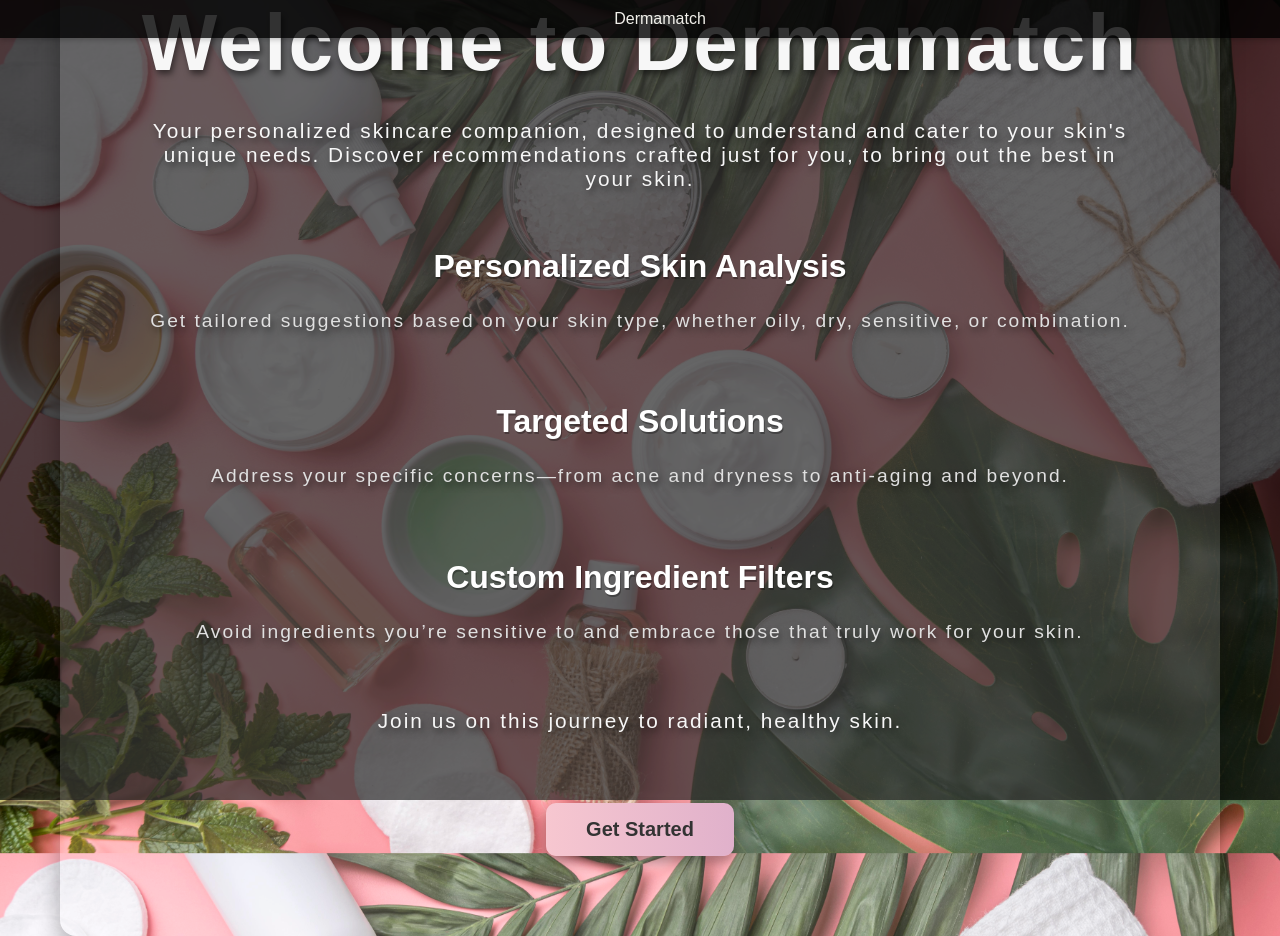
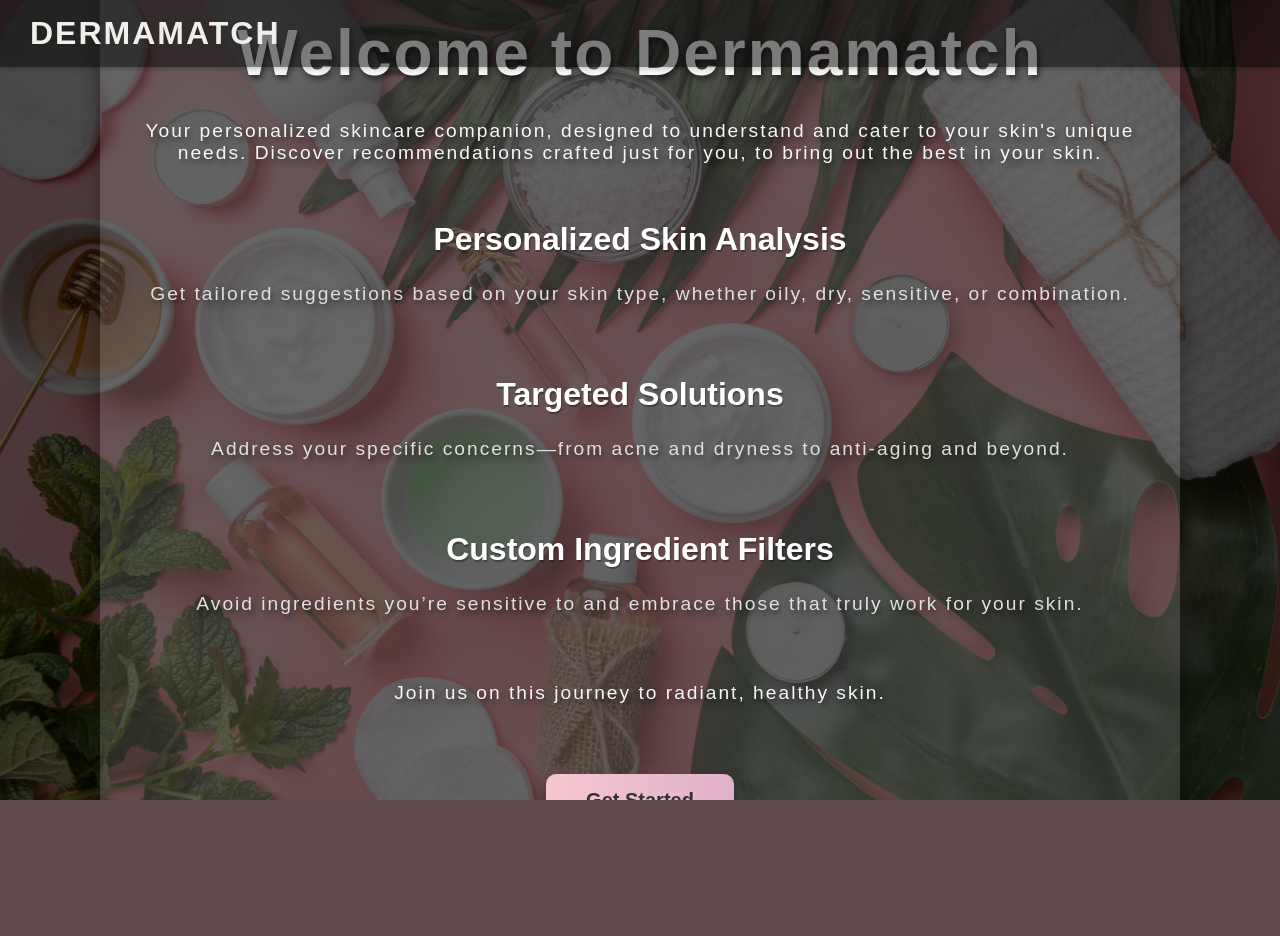
Before and after one commit to Tanushree200/Derma-Match, a Flask app: page / in a window 1280 px wide; the page is wider, and only the part inside the window is pictured. After the commit the page ends 800 px from the top of that part, so only its background shows below. Run offline with Flask 2, Linux system fonts and the light colour scheme.

Commit message:
Made Some Layout changes

```diff
--- a/static/styles1.css
+++ b/static/styles1.css
@@ -1,26 +1,34 @@
+/* Ensure body and html fill the full viewport */
+html, body {
+    height: 100%;
+    margin: 0;
+    padding: 0;
+    overflow: hidden; /* Prevent scrolling */
+}
+
 /* Landing page body styles */
 .landing-header {
-    position: fixed;
+    position: absolute;
     top: 0;
     left: 0;
     width: 100%;
-    padding: 10px 20px; /* Reduced padding */
-    background: rgba(0, 0, 0, 0.8); /* Semi-transparent */
+    padding: 15px 30px;
+    background: rgba(0, 0, 0, 0.5);
     color: #f0efe9;
     display: flex;
     align-items: center;
-    justify-content: center; /* Center-align content */
+    box-shadow: 0 2px 5px rgba(0, 0, 0, 0.2);
     z-index: 10;
-    box-shadow: 0 2px 5px rgba(0, 0, 0, 0.2);
 }
 
-.landing-header h1 {
+.landing-header .logo {
     font-size: 2em;
     font-weight: bold;
-    font-family: 'Segoe UI', Tahoma, Geneva, Verdana, sans-serif;
+    font-family: 'Montserrat', sans-serif; /* Modern font */
     text-transform: uppercase;
-    margin: 0;
+    letter-spacing: 2px;
 }
+
 /* Body styles */
 .landing-body {
     font-family: 'Poppins', Arial, sans-serif; /* Sleek font for body text */
@@ -29,46 +37,52 @@
     display: flex;
     justify-content: center;
     align-items: center;
-    height: 100vh;
+    height: 100vh; /* Full viewport height */
     margin: 0;
     padding: 0;
     color: #fff;
     text-align: center;
+    overflow: hidden; /* Prevent scrolling */
 }
 
 /* Overlay */
 .landing-overlay {
     background: rgba(0, 0, 0, 0.7); /* Darker overlay for better text contrast */
+    position: fixed; /* Fixed position to cover the entire viewport */
+    top: 0;
+    left: 0;
     width: 100%;
     height: 100%;
     display: flex;
     align-items: center;
     justify-content: center;
+    z-index: 5;
 }
 
 /* Main Container */
 .landing-container {
     background: rgba(255, 255, 255, 0.15); /* Semi-transparent for a sleek look */
-    padding: 80px; /* Spacious padding */
+    padding: 40px; /* Adjusted padding for responsiveness */
     border-radius: 16px; /* Softer corners */
     max-width: 1000px; /* Larger container */
     width: 90%; /* Responsive width */
     box-shadow: 0 12px 24px rgba(0, 0, 0, 0.3);
     animation: fadeIn 1.5s ease-in-out;
-
+    overflow: hidden; /* Ensure no overflow */
 }
 
 /* Heading */
 .landing-container h1 {
-    font-size: 5rem; /* Huge, single-line title */
+    font-size: 4rem; /* Adjusted for responsiveness */
     font-weight: bold;
     letter-spacing: 2px;
     margin-bottom: 30px;
     color: #f7f7f7;
     text-shadow: 2px 4px 6px rgba(0, 0, 0, 0.5); /* Add depth */
 }
+
 .landing-container p {
-    font-size: 1.3rem; /* Huge, single-line title */
+    font-size: 1.2rem; /* Adjusted for readability */
     letter-spacing: 2px;
     margin-bottom: 30px;
     color: #f7f7f7;
```
